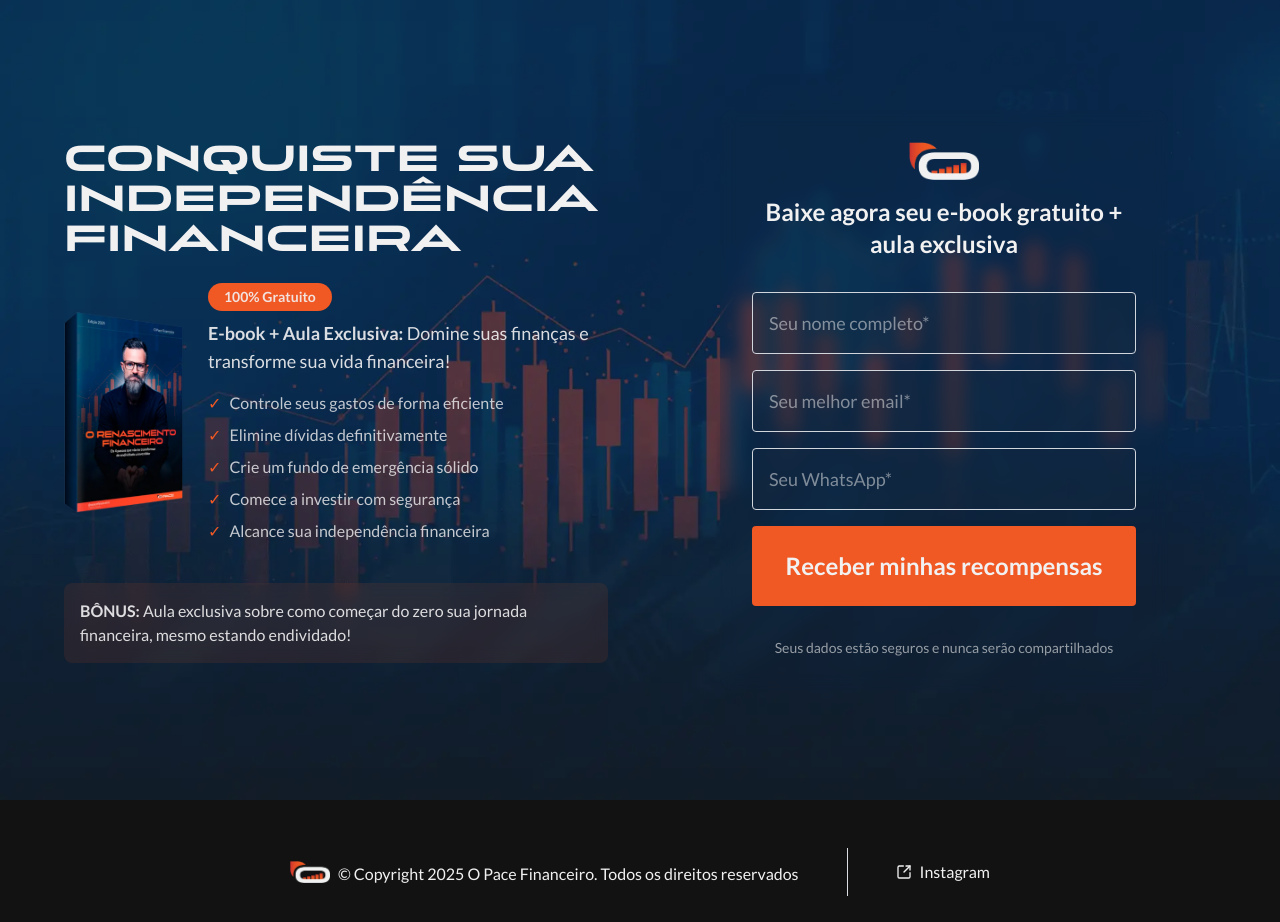
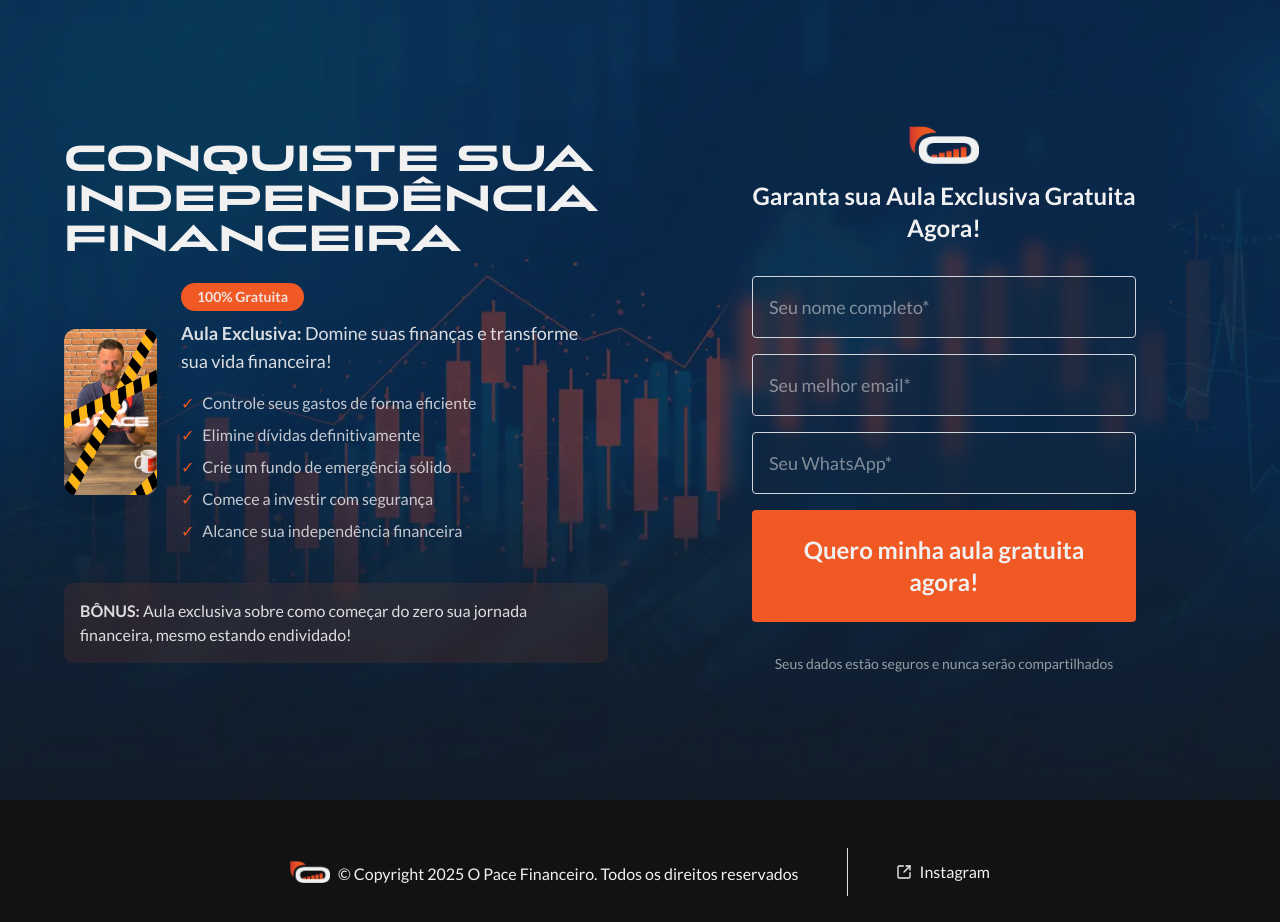
Before and after one commit to DevJeipi/lp-ebook-opacefinanceiro, a Next.js app: page / in a window 1280 px wide. Shown: the top 922 px of the page. Built offline with nearby package versions, Linux system fonts and the light colour scheme.

Commit message:
raw: main page ebook remove

```diff
--- a/src/app/page.tsx
+++ b/src/app/page.tsx
@@ -11,7 +11,9 @@ export default function Ebook02() {
         <BgImage />
         <GridContainer className="relative flex h-full min-h-screen flex-col items-center justify-center py-8 lg:py-16">
           <div className="grid w-full max-w-6xl grid-cols-1 items-center gap-8 lg:grid-cols-2 lg:gap-16">
+            {/* Coluna Esquerda - Banner + Conteúdo */}
             <div className="flex flex-col items-center gap-6 text-center lg:items-start lg:text-left">
+              {/* Título */}
               <h1 className="font-heading text-primary-white text-2xl font-bold sm:text-3xl lg:text-4xl">
                 Conquiste Sua{" "}
                 <span className="text-gradient-animated">
@@ -19,25 +21,36 @@ export default function Ebook02() {
                 </span>
               </h1>
 
+              {/* Banner + Badge + Descrição */}
               <div className="flex flex-col gap-6 lg:flex-row lg:items-center">
-                <Image
-                  src="/arteebookgratuito.webp"
-                  width={120}
-                  height={199}
-                  alt="E-book O Renascimento Financeiro"
-                  className="mx-auto lg:mx-0"
-                />
+                {/* Banner da Aula */}
+                <div className="flex justify-center lg:justify-start">
+                  <div className="relative w-full max-w-[120px] lg:max-w-[120px]">
+                    <Image
+                      src="/banner-aula-gratis-otavio.webp"
+                      alt="Preview da Aula Gratuita - O Renascimento Financeiro"
+                      width={120}
+                      height={213}
+                      className="aspect-9/16 w-full rounded-xl object-cover shadow-2xl"
+                      priority
+                    />
+                  </div>
+                </div>
+
+                {/* Badge + Descrição */}
                 <div className="space-y-4">
                   <p className="text-primary-white/90 text-base sm:text-lg">
                     <span className="bg-primary-orange mb-2 inline-block rounded-full px-4 py-1 text-sm font-bold">
-                      100% Gratuito
+                      100% Gratuita
                     </span>
                     <br />
                     <span className="font-bold">
-                      E-book + Aula Exclusiva:
+                      Aula Exclusiva:
                     </span>{" "}
                     Domine suas finanças e transforme sua vida financeira!
                   </p>
+
+                  {/* Lista de Benefícios */}
                   <ul className="text-primary-white/80 space-y-2 text-sm sm:text-base">
                     <li className="flex items-center gap-2">
                       <span className="text-primary-orange">✓</span>
@@ -63,6 +76,7 @@ export default function Ebook02() {
                 </div>
               </div>
 
+              {/* Seção Bônus */}
               <div className="bg-primary-orange/10 mt-4 rounded-lg p-4 backdrop-blur-sm">
                 <p className="text-primary-white/90 text-sm sm:text-base">
                   <span className="font-bold">BÔNUS:</span> Aula exclusiva sobre
@@ -71,6 +85,8 @@ export default function Ebook02() {
                 </p>
               </div>
             </div>
+
+            {/* Coluna Direita - Formulário */}
             <div className="flex justify-center">
               <LeadForm />
             </div>
--- a/src/components/LeadForm.tsx
+++ b/src/components/LeadForm.tsx
@@ -16,7 +16,7 @@ function SubmitButton() {
       disabled={pending}
       className="bg-primary-orange text-primary-white w-full rounded-sm p-6 text-2xl font-bold transition-all duration-300 hover:scale-102 focus:bg-transparent disabled:cursor-not-allowed disabled:bg-gray-500"
     >
-      {pending ? "Enviando..." : "Receber minhas recompensas"}
+      {pending ? "Enviando..." : "Quero minha aula gratuita agora!"}
     </button>
   );
 }
@@ -44,7 +44,7 @@ export default function LeadForm() {
           height={37}
         />
         <h2 className="text-primary-white text-center text-2xl font-bold">
-          Baixe agora seu e-book gratuito + aula exclusiva
+          Garanta sua Aula Exclusiva Gratuita Agora!
         </h2>
       </div>
       <form action={formAction} className="flex flex-col gap-4">
```
Also changed, not shown: public/banner-aula-gratis-otavio.webp (added).
